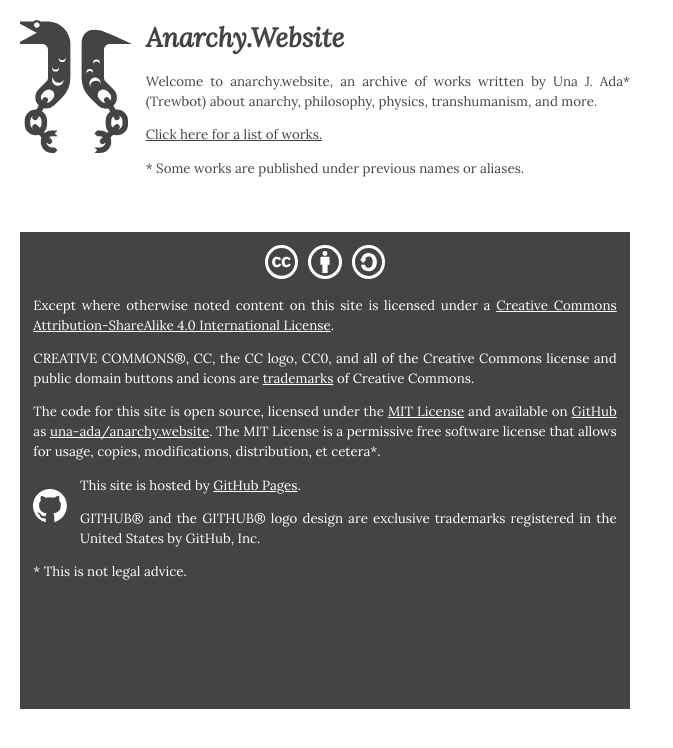
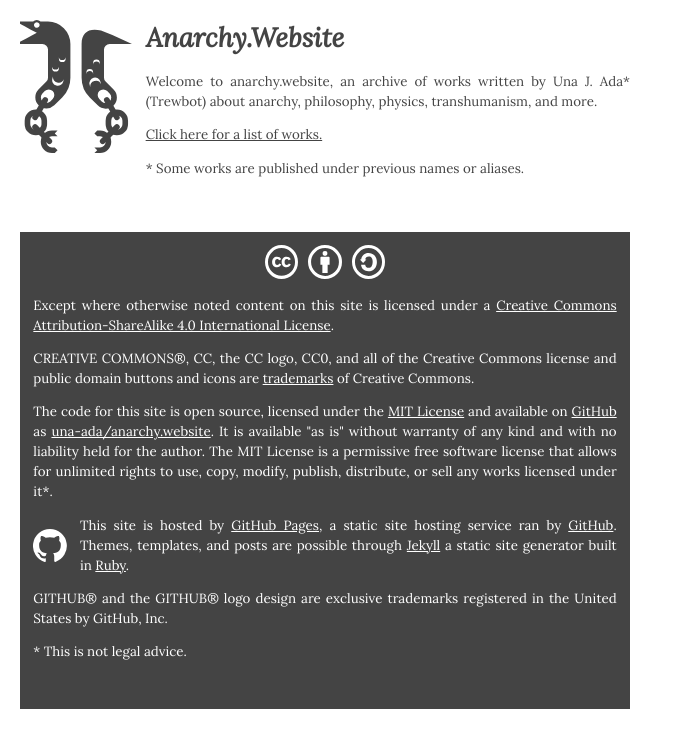
Before and after one commit to una-ada/anarchy.website, a Jekyll site: the page built from README.md, in a window 1280 px wide. Shown: the top 748 px of the page, without its empty margins (0-673 px from the left). Built offline with Jekyll 4.4.1, drawn with Linux system fonts in a browser that asks for light colours; some web fonts are replaced; our own code applies the rules of GitHub Pages for plain Markdown files.

Commit message:
hdfvdsfh

```diff
--- a/_includes/footer.html
+++ b/_includes/footer.html
@@ -61,17 +61,23 @@
     </p>
     <p>
         The code for this site is open source, licensed under the
-        <a href="{{ site.github.repository_url}}/LICENSE">MIT License</a> and
-        available on <a href="https://github.com">GitHub</a> as
+        <a href="{{ site.github.repository_url }}/blob/master/LICENSE">MIT
+        License</a> and available on <a href="https://github.com">GitHub</a> as
         <a href="{{ site.github.repository_url }}">
-        {{ site.github.repository_nwo}}</a>. The MIT License is a permissive
-        free software license that allows for usage, copies, modifications,
-        distribution, et cetera*.
+        {{ site.github.repository_nwo}}</a>. It is available "as is" without
+        warranty of any kind and with no liability held for the author. The MIT
+        License is a permissive free software license that allows for unlimited
+        rights to use, copy, modify, publish, distribute, or sell any works
+        licensed under it*.
     </p>
     <a href="https://github.com"><img src="/assets/img/github.svg"
         style="float:left;margin:1rem 1rem 1rem 0;width:2.5rem;"/></a>
     <p>
-        This site is hosted by <a href="https://github.io">GitHub Pages</a>.
+        This site is hosted by <a href="https://github.io">GitHub Pages</a>, a
+        static site hosting service ran by
+        <a href="https://github.com">GitHub</a>. Themes, templates, and posts
+        are possible through <a href="https://jekyllrb.com/">Jekyll</a> a static
+        site generator built in <a href="https://www.ruby-lang.org/">Ruby</a>.
     </p>
     <p>
         GITHUB&reg; and the GITHUB&reg; logo design are exclusive trademarks
```
